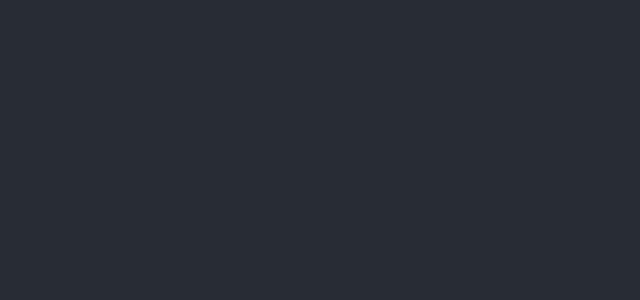
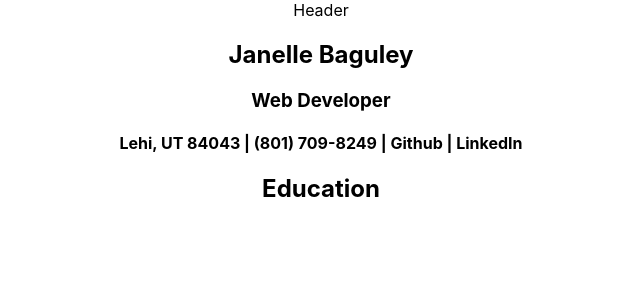
Before and after one commit to janellebaguley/janelle-baguley-portfolio, a React (Create React App) app: page /#/resume in a window 1280 px wide. Before the commit this address led to /#/. Shown: the top 300 px of the page, without its empty margins (319-959 px from the left). Built offline with nearby package versions, Linux system fonts and the light colour scheme.

Commit message:
routes set up

```diff
--- a/package.json
+++ b/package.json
@@ -9,6 +9,7 @@
     "init": "^0.1.2",
     "react": "^17.0.1",
     "react-dom": "^17.0.1",
+    "react-router-dom": "^5.2.0",
     "react-scripts": "4.0.3",
     "web-vitals": "^1.1.0"
   },
--- a/src/App.js
+++ b/src/App.js
@@ -1,12 +1,12 @@
-
+import Header from './components/Header'
+import routes from './routes'
 import './App.css';
 
 function App() {
   return (
     <div className="App">
-      <header className="App-header">
-
-      </header>
+        <Header/>
+        {routes}
     </div>
   );
 }
--- a/src/components/About.js
+++ b/src/components/About.js
@@ -0,0 +1,35 @@
+import {Link} from 'react-router-dom'
+
+function About () {
+        return(
+            <div>
+                <section>
+                    <h2>About</h2>
+                    <h5>I am first and foremost a designer and artist.
+                        I’ve attended school first at SLCC (Salt Lake
+                        Community College) in the fashion design
+                        department and then when the program no
+                        longer had classes to create a degree I
+                        switched to illustration design. While in school
+                        I decided that my time would be better spent
+                        in Fine Arts and transferred to Westminster
+                        College where I completed my schooling and
+                        Bachelor’s degree in fine arts. After working in
+                        the corporate world as customer service I
+                        decided I want to yet again expand upon my
+                        design knowledge and took a certification course
+                        for UX Design, which was completed in 2016.
+                        I was hired by Salesforce shortly after completion of
+                        this course as a Customer support engineer. I
+                        learned how to use SQL, Linux and to trouble shoot
+                        Retail point of sale and management systesm.
+                        When I found out in August of 2020 that my
+                        teammates and I would be laid off I decided it
+                        was time to switch fields again and went back
+                        to school to learn Web development. You can view
+                        my resume <Link to='/resume'>here.</Link></h5>
+                </section>
+            </div>
+        )
+}
+export default About
--- /dev/null
+++ b/src/components/Header.js
@@ -0,0 +1,6 @@
+function Header(){
+    return(
+        <div>Header</div>
+    )
+}
+export default Header
--- /dev/null
+++ b/src/components/Resume.js
@@ -0,0 +1,17 @@
+function Resume(){
+    return(
+        <div>
+            <section>
+            <h1>Janelle Baguley</h1>
+            <h3>Web Developer</h3>
+            </section>
+            <section>
+                <h4>Lehi, UT 84043 | (801) 709-8249 | Github | LinkedIn</h4>
+            </section>
+            <p>
+                <h2>Education</h2>
+            </p>
+        </div>
+    )
+}
+export default Resume
--- a/src/index.js
+++ b/src/index.js
@@ -1,12 +1,15 @@
 import React from 'react';
 import ReactDOM from 'react-dom';
+import {HashRouter} from 'react-router-dom';
 import './index.css';
 import App from './App';
 import reportWebVitals from './reportWebVitals';
 
 ReactDOM.render(
   <React.StrictMode>
-    <App />
+    <HashRouter>
+      <App />
+    </HashRouter>
   </React.StrictMode>,
   document.getElementById('root')
 );
--- /dev/null
+++ b/src/routes.js
@@ -0,0 +1,20 @@
+import React from 'react';
+import {Switch, Route} from 'react-router-dom';
+import Home from './components/Home';
+import About from './components/About';
+import Projects from './components/Projects';
+import Wireframe from './components/Wireframe'
+import Technologies from './components/Technologies'
+import Resume from './components/Resume'
+
+
+export default (
+    <Switch>
+        <Route exact path= '/' component={Home}/>
+        <Route path= '/about' component={About}/>
+        <Route path= '/projects' component={Projects}/>
+        <Route path= '/technologies' component={Technologies}/>
+        <Route path= '/wireframe' component={Wireframe}/>
+        <Route path='/resume' component={Resume}/>
+    </Switch>
+)
```
Also changed, not shown: src/components/Home.js (+2 -7 lines), src/components/Projects.js (+1 -6 lines), src/components/Technologies.js (+1 -6 lines), src/components/Wireframe.js (+1 -6 lines), 1 other file (tests, documents, lock files or other folders).
